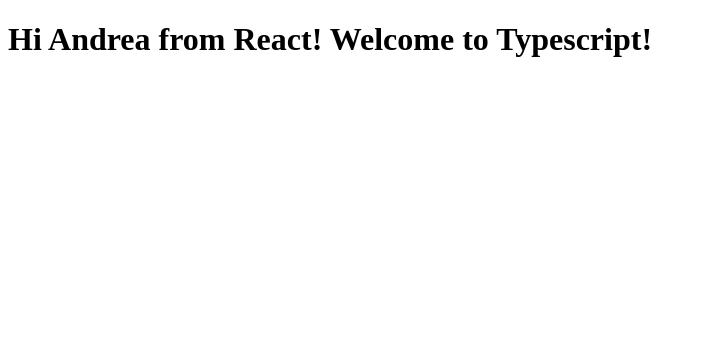
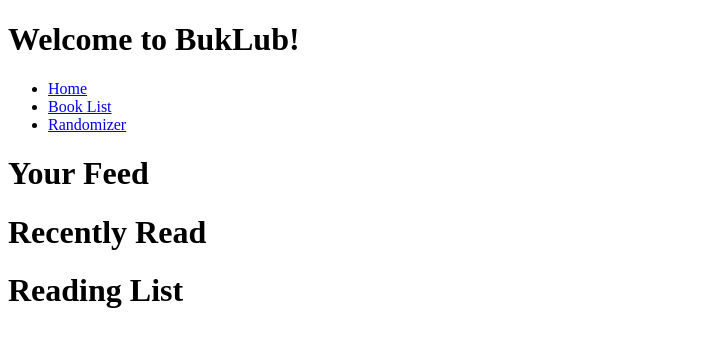
Before and after one commit to asekito/Buklub, a React app in the folder client/: page / in a window 1280 px wide. Shown: the top 346 px of the page, without its empty margins (0-705 px from the left). Built offline with nearby package versions, Linux system fonts and the light colour scheme.

Commit message:
setting up basics front end with nav

```diff
--- /dev/null
+++ b/client/index.d.ts
@@ -0,0 +1 @@
+declare module "react-router-dom";
--- a/client/package.json
+++ b/client/package.json
@@ -24,7 +24,9 @@
     "webpack-merge": "^5.4.0"
   },
   "dependencies": {
+    "@types/react-router-dom": "^5.1.6",
     "react": "^17.0.1",
-    "react-dom": "^17.0.1"
+    "react-dom": "^17.0.1",
+    "react-router-dom": "^5.2.0"
   }
 }
--- a/client/src/App.tsx
+++ b/client/src/App.tsx
@@ -1,12 +1,50 @@
 import * as React from "react";
+import { BrowserRouter as Router, Switch, Route, Link } from "react-router-dom";
+import BookList from "./components/BookList";
+import Randomizer from "./components/Randomizer";
+import Home from "./components/Home";
+import ReadList from "./components/BookReview";
 
-export interface Props {
-  userName: string;
-  lang: string;
-}
+export const App = () => (
+  <div>
+    <h1>Welcome to BukLub!</h1>
+    <Router>
+      <div>
+        <nav>
+          <ul>
+            <li>
+              <Link to='/'>Home</Link>
+            </li>
+            <li>
+              <Link to='/book-list'>Book List</Link>
+            </li>
+            <li>
+              <Link to='/book-randomizer'>Randomizer</Link>
+            </li>
+          </ul>
+        </nav>
+        <Switch>
+          <Route path='/book-read-list'>
+            <ReadList />
+          </Route>
+          <Route path='/book-list'>
+            <BookList />
+          </Route>
+          <Route path='/book-randomizer'>
+            <Randomizer />
+          </Route>
+          <Route path='/'>
+            <Home />
+          </Route>
+        </Switch>
+      </div>
+    </Router>
+  </div>
+);
 
-export const App = (props: Props) => (
-  <h1>
-    Hi {props.userName} from React! Welcome to {props.lang}!
-  </h1>
-);
+// export default App;
+
+// export interface Props {
+//   userName: string;
+//   lang: string;
+// }
--- /dev/null
+++ b/client/src/components/BookList.tsx
@@ -0,0 +1,11 @@
+import * as React from "react";
+
+const BookList = () => {
+  return (
+    <div>
+      <h1>Book List</h1>
+    </div>
+  );
+};
+
+export default BookList;
--- /dev/null
+++ b/client/src/components/BookReview.tsx
@@ -0,0 +1,11 @@
+import * as React from "react";
+
+const BookReview = () => {
+  return (
+    <div>
+      <h1>Book Review</h1>
+    </div>
+  );
+};
+
+export default BookReview;
--- /dev/null
+++ b/client/src/components/Home.tsx
@@ -0,0 +1,17 @@
+import * as React from "react";
+
+const Home = () => {
+  return (
+    <div>
+      <h1>Your Feed</h1>
+      <div>
+        <h1>Recently Read</h1>
+      </div>
+      <div>
+        <h1>Reading List</h1>
+      </div>
+    </div>
+  );
+};
+
+export default Home;
--- /dev/null
+++ b/client/src/components/Randomizer.tsx
@@ -0,0 +1,11 @@
+import * as React from "react";
+
+const Randomizer = () => {
+  return (
+    <div>
+      <h1>Randomizer</h1>
+    </div>
+  );
+};
+
+export default Randomizer;
--- a/client/src/index.tsx
+++ b/client/src/index.tsx
@@ -1,7 +1,4 @@
 import * as React from "react";
 import * as ReactDOM from "react-dom";
 import { App } from "./App";
-ReactDOM.render(
-  <App userName='Andrea' lang='Typescript' />,
-  document.getElementById("root")
-);
+ReactDOM.render(<App />, document.getElementById("root"));
--- a/client/webpack.config.js
+++ b/client/webpack.config.js
@@ -30,6 +30,18 @@
       },
     ],
   },
+  devServer: {
+    contentBase: path.join(__dirname, "/public/build"),
+    port: 3001,
+    historyApiFallback: true,
+    proxy: {
+      "/api": {
+        target: "http://localhost: 3000",
+        secure: false,
+        changeOrigin: true,
+      },
+    },
+  },
   plugins: [
     new HtmlWebpackPlugin({
       template: path.resolve(__dirname, "public", "index.html"),
```
Also changed, not shown: client/utils/fetching.js (added), 1 other file (tests, documents, lock files or other folders).
